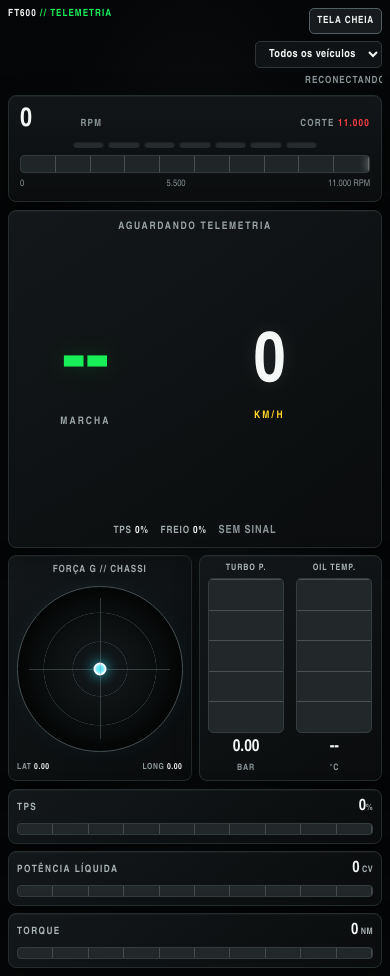
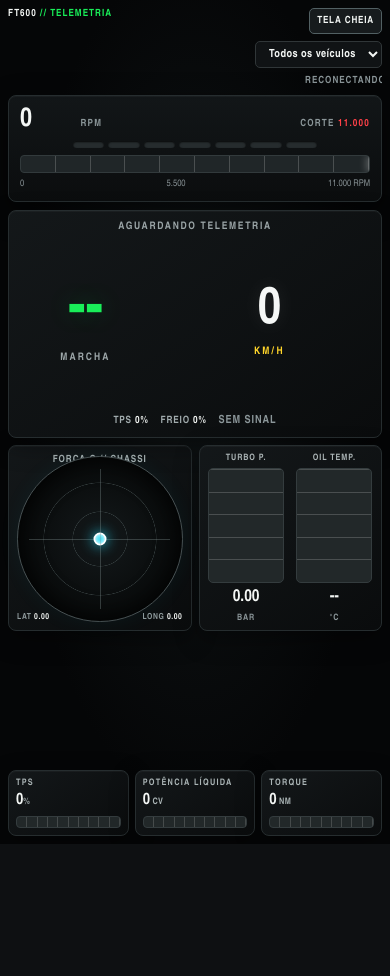
Before and after one commit to mauricioscc/TelemetrySaas, a Flask app: page /dashboard/ft600 in a window 390 px wide. After the commit the page ends 844 px from the top, so only its background shows below. Run offline with Flask 3, Linux system fonts and the light colour scheme; data that the repository does not hold is empty.

Commit message:
feat: enhance responsive design for FT600 dashboard with improved media queries and layout adjustments

```diff
--- a/app/templates/ft600_dashboard.html
+++ b/app/templates/ft600_dashboard.html
@@ -542,24 +542,108 @@
     }
 
     @media (max-width: 560px), (orientation: portrait) and (max-width: 760px) {
-      .cockpit { min-height: 100svh; grid-template-rows: auto auto auto auto; }
+      .cockpit {
+        min-height: 100svh;
+        min-height: 100dvh;
+        grid-template-rows: auto auto minmax(0, 1fr) auto;
+      }
       .topline { align-items: flex-start; }
       .top-controls { flex-direction: column-reverse; align-items: flex-end; }
       .main-grid {
         grid-template-columns: minmax(0, 1fr) minmax(0, 1fr);
-        grid-template-rows: minmax(210px, 40svh) minmax(180px, auto);
+        grid-template-rows: minmax(170px, 27svh) minmax(135px, 22svh);
       }
       .center-panel { grid-column: 1 / -1; grid-row: 1; }
-      .g-panel { grid-column: 1; grid-row: 2; min-height: 180px; }
+      .g-panel { grid-column: 1; grid-row: 2; min-height: 135px; }
       .target { width: min(100%, 20vh, 220px); }
-      .vertical-gauges { grid-column: 2; grid-row: 2; min-height: 180px; }
+      .vertical-gauges { grid-column: 2; grid-row: 2; min-height: 135px; }
       .primary-readouts { max-width: 450px; width: 100%; justify-self: center; }
-      .readout-value { font-size: clamp(4rem, 18vw, 7rem); }
-      .gear-value { font-size: clamp(5rem, 22vw, 8rem); }
-      .bottom-grid { grid-template-columns: 1fr; }
-      .level-heading { margin-bottom: 6px; }
+      .readout-value { font-size: clamp(3.2rem, 12vw, 5.5rem); }
+      .gear-value { font-size: clamp(4rem, 15vw, 6.5rem); }
+      .bottom-grid { grid-template-columns: repeat(3, minmax(0, 1fr)); gap: 6px; }
+      .level-card { padding: 7px; }
+      .level-heading { display: grid; gap: 3px; margin-bottom: 5px; font-size: .56rem; }
+      .level-value { font-size: 1rem; }
       .rpm-number { font-size: 1.65rem; }
       .shift-lights { width: 70%; }
+    }
+
+    @media (orientation: landscape) and (max-height: 600px) {
+      .cockpit {
+        width: 100%;
+        height: 100vh;
+        height: 100dvh;
+        min-height: 0;
+        padding:
+          max(4px, env(safe-area-inset-top))
+          max(6px, env(safe-area-inset-right))
+          max(4px, env(safe-area-inset-bottom))
+          max(6px, env(safe-area-inset-left));
+        grid-template-rows: auto auto minmax(0, 1fr) auto;
+        gap: clamp(3px, .8vh, 7px);
+      }
+
+      .topline {
+        min-height: 0;
+        font-size: clamp(.55rem, 1.7vh, .72rem);
+        letter-spacing: .1em;
+      }
+
+      .top-controls { gap: clamp(4px, 1vw, 9px); }
+      .connection { font-size: .58rem; }
+      .vehicle-select { max-width: 27vw; padding: 4px 6px; font-size: .65rem; }
+      .fullscreen-button { padding: 4px 7px; font-size: .58rem; }
+
+      .rpm-panel { padding: clamp(5px, 1.2vh, 8px) clamp(8px, 1.4vw, 14px); }
+      .rpm-heading { margin-bottom: 3px; }
+      .rpm-readout { gap: 6px; }
+      .rpm-number { font-size: clamp(1.2rem, 4.5vh, 2rem); }
+      .rpm-unit, .limit-text { font-size: clamp(.52rem, 1.5vh, .68rem); }
+      .shift-lights { width: min(50%, 420px); gap: 6px; margin-bottom: 3px; }
+      .shift-light { height: clamp(5px, 1.5vh, 8px); }
+      .rpm-track { height: clamp(11px, 3vh, 17px); }
+      .rpm-scale { margin-top: 2px; font-size: clamp(.48rem, 1.3vh, .62rem); }
+
+      .main-grid {
+        grid-template-columns: minmax(0, .78fr) minmax(0, 1.55fr) minmax(0, .82fr);
+        grid-template-rows: minmax(0, 1fr);
+        gap: clamp(4px, .8vw, 8px);
+      }
+
+      .g-panel { gap: 4px; padding: 5px; }
+      .panel-title { font-size: clamp(.5rem, 1.5vh, .65rem); letter-spacing: .08em; }
+      .target { width: min(100%, 23vh, 190px); }
+      .g-axis { font-size: clamp(.46rem, 1.3vh, .58rem); }
+      .center-panel { padding: 5px; }
+      .vehicle-name { font-size: clamp(.5rem, 1.4vh, .65rem); }
+      .primary-readouts { gap: 5px; }
+      .readout-value { font-size: clamp(2.8rem, 16vh, 6rem); }
+      .gear-value { font-size: clamp(3.4rem, 19vh, 7rem); }
+      .readout-label { margin-top: 4px; font-size: clamp(.5rem, 1.5vh, .68rem); }
+      .center-footer { gap: clamp(5px, 1vw, 12px); font-size: clamp(.48rem, 1.3vh, .6rem); }
+      .no-data { font-size: inherit; }
+      .vertical-gauges { min-height: 0; padding: 5px; gap: 5px; }
+      .v-gauge { grid-template-rows: auto minmax(0, 1fr) auto auto; gap: 3px; }
+      .vertical-track { min-height: 0; width: min(100%, 48px); }
+      .v-value { font-size: clamp(.75rem, 2.4vh, 1.15rem); }
+      .v-unit { font-size: clamp(.46rem, 1.2vh, .58rem); }
+
+      .bottom-grid { grid-template-columns: 1.2fr 1fr 1fr; gap: clamp(4px, .8vw, 8px); }
+      .level-card { padding: 5px 8px; }
+      .level-heading { gap: 4px; margin-bottom: 4px; font-size: clamp(.5rem, 1.4vh, .65rem); }
+      .level-value { font-size: clamp(.85rem, 2.5vh, 1.2rem); }
+      .level-track { height: clamp(8px, 2vh, 12px); }
+    }
+
+    @media (orientation: landscape) and (max-height: 380px) {
+      .cockpit { gap: 3px; }
+      .rpm-panel { padding-top: 3px; padding-bottom: 3px; }
+      .rpm-scale { display: none; }
+      .shift-lights { margin-bottom: 2px; }
+      .g-panel { gap: 2px; }
+      .target { width: min(100%, 19vh, 140px); }
+      .center-footer { gap: 5px; }
+      .level-heading { margin-bottom: 2px; }
     }
 
     @media (prefers-reduced-motion: reduce) {
```
